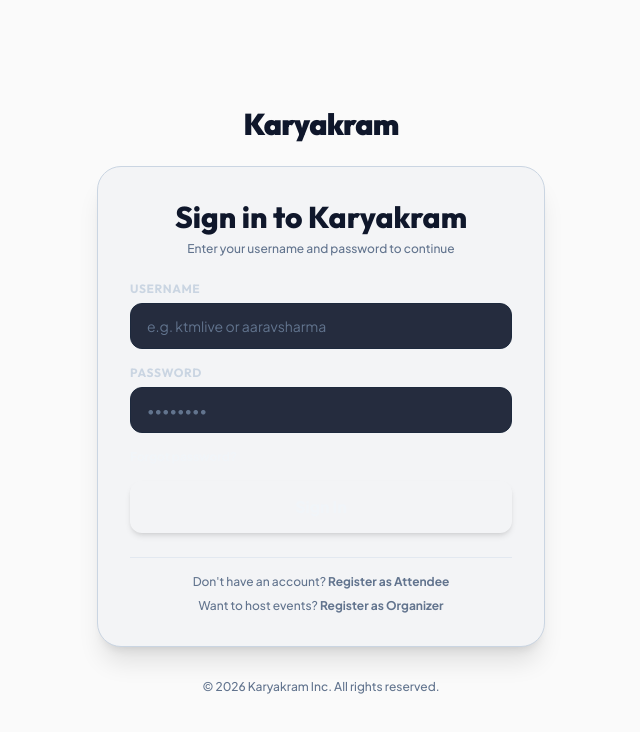
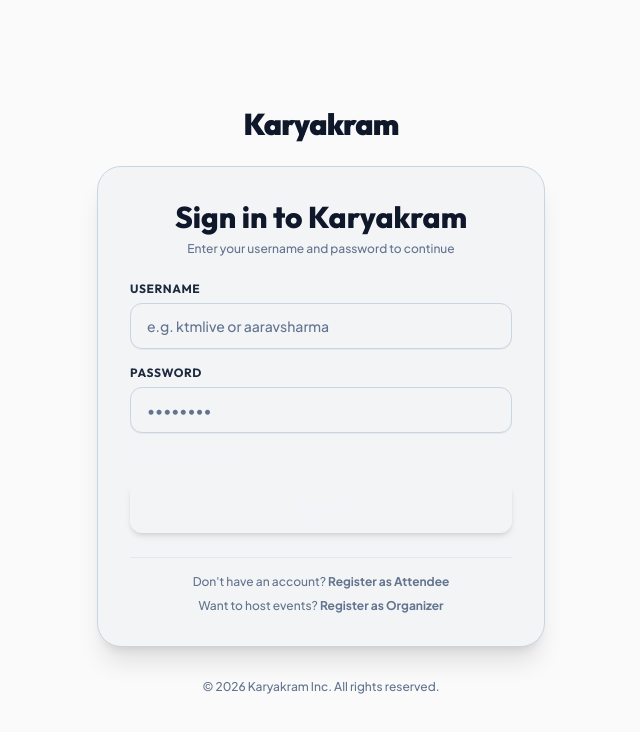
Before and after one commit to msg-108/karyakram, a React (Vite) app in the folder frontend/: page /login in a window 1280 px wide. Shown: the top 732 px of the page, without its empty margins (319-959 px from the left). Built offline with nearby package versions, Linux system fonts and the light colour scheme; no server answers.

Commit message:
fix input component focus ring

```diff
--- a/frontend/src/components/ui/Input.tsx
+++ b/frontend/src/components/ui/Input.tsx
@@ -14,7 +14,7 @@ export const Input = forwardRef<HTMLInputElement, InputProps>(
     return (
       <div className="w-full space-y-1.5">
         {label && (
-          <label htmlFor={inputId} className="block text-xs font-bold text-slate-300 uppercase tracking-wider font-heading">
+          <label htmlFor={inputId} className="block text-xs font-bold text-slate-800 uppercase tracking-wider font-heading">
             {label}
           </label>
         )}
@@ -23,15 +23,15 @@ export const Input = forwardRef<HTMLInputElement, InputProps>(
           ref={ref}
           type={type}
           className={cn(
-            'w-full px-4 py-3 bg-slate-900/90 border border-slate-800 rounded-xl text-sm text-slate-100 placeholder:text-slate-500 transition-all',
-            'focus:outline-none focus:border-indigo-500 focus:ring-2 focus:ring-indigo-500/25',
-            error && 'border-rose-500/80 focus:border-rose-500 focus:ring-rose-500/20',
+            'w-full px-4 py-3 bg-[#F3F4F6] border border-slate-300 rounded-xl text-sm text-slate-900 placeholder:text-slate-500 transition-all shadow-2xs font-medium',
+            'focus:outline-none focus:border-karyakram-red-600 focus:ring-2 focus:ring-karyakram-red-600/30 focus:bg-white',
+            error && 'border-orange-500 focus:border-orange-600 focus:ring-orange-500/20 text-orange-950',
             className
           )}
           {...props}
         />
-        {error && <p className="text-xs text-rose-400 font-medium">{error}</p>}
-        {!error && helperText && <p className="text-xs text-slate-400">{helperText}</p>}
+        {error && <p className="text-xs text-orange-600 font-bold">{error}</p>}
+        {!error && helperText && <p className="text-xs text-slate-600">{helperText}</p>}
       </div>
     );
   }
```
